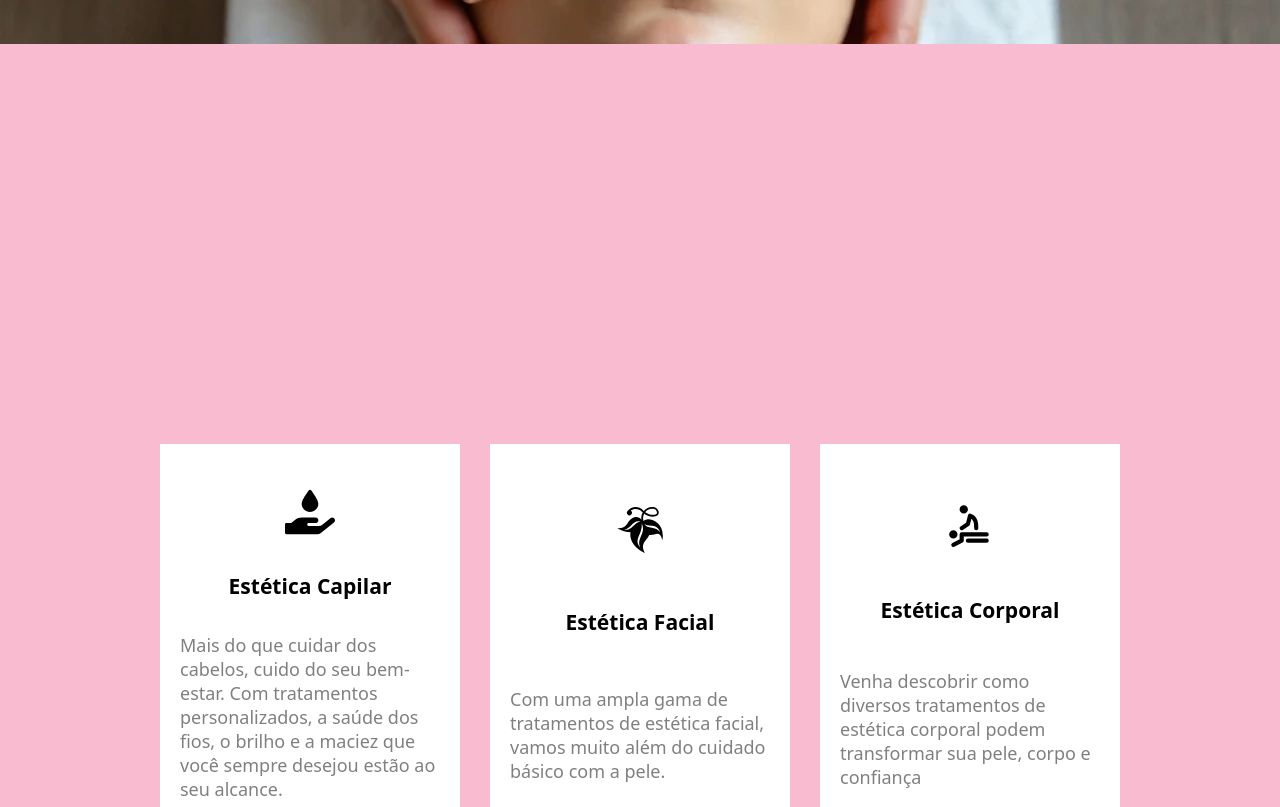
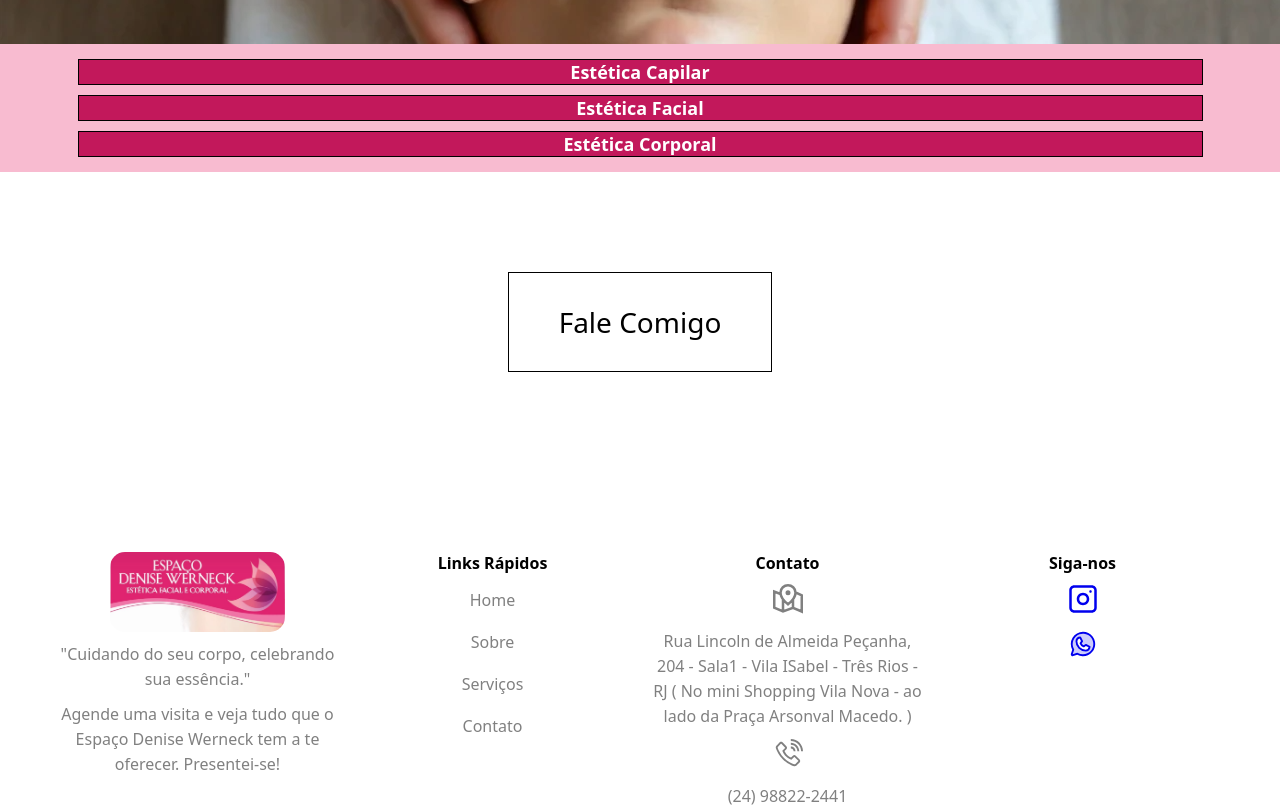
Before and after one commit to luizoscastanheira/projeto-denise-werneck, a Next.js app: page /servicos in a window 1280 px wide. Shown: the part 600-1407 px from the top of the page. Built offline with nearby package versions, Linux system fonts and the light colour scheme.

Commit message:
Update: Page Serviços
Atualizando página de serviços.

```diff
--- a/src/app/servicos/page.js
+++ b/src/app/servicos/page.js
@@ -1,4 +1,5 @@
 import estilos from "./servicos.module.css";
+import Link from "next/link";
 
 import { TbMassage } from "react-icons/tb";
 import { GiVineLeaf } from "react-icons/gi";
@@ -6,9 +7,7 @@ import { FaHandHoldingWater } from "react-icons/fa";
 
 export default function Servicos(){
   return(
-
     <section id={estilos.containerBase}>
-
             <section id={estilos.sectionBanner}>
                 <div id={estilos.boxTextoBanner}>
                     <h1>Meus Serviços</h1>
@@ -16,33 +15,25 @@ export default function Servicos(){
             </section>
 
             <section id={estilos.sectionProcedimentos}>
-
-
               <div className={estilos.card}>
-          <FaHandHoldingWater className={estilos.iconProcedimentos} />
                 <h3>Estética Capilar</h3>
-          <p className={estilos.cardParagrafo}>
-            Mais do que cuidar dos cabelos, cuido do seu bem-estar. Com tratamentos personalizados, a saúde dos fios, o brilho e a maciez que você sempre desejou estão ao seu alcance.
-          </p>
+                <div>
+                  <div></div>
+                  <div></div>
+                </div>
               </div>
               <div className={estilos.card}>
-          <GiVineLeaf className={estilos.iconProcedimentos} />
                 <h3>Estética Facial</h3>
-          <p className={estilos.cardParagrafo}>
-            Com uma ampla gama de tratamentos de estética facial, vamos muito além do cuidado básico com a pele.
-            </p>
               </div>
               <div className={estilos.card}>
-          <TbMassage className={estilos.iconProcedimentos} />
                 <h3>Estética Corporal</h3>
-          <p className={estilos.cardParagrafo}>
-            Venha descobrir como diversos tratamentos de estética corporal podem transformar sua pele, corpo e confiança
-          </p>
               </div>
+            </section>
 
+            <section id={estilos.sectionFaixaServicos}>
+                <Link href="/contato" className={estilos.linkFaixaServicos}>Fale Comigo</Link>
             </section>
 
     </section>
   );
-
 };
--- a/src/app/servicos/servicos.module.css
+++ b/src/app/servicos/servicos.module.css
@@ -21,53 +21,68 @@
     padding: 30px;
 }
 
-/* Estilizando a sectionProcedimento*/
+/* Estilizando a sectionProcedimentos*/
 
 #sectionProcedimentos {
     width: 100%;
-    min-height: 150vh;
     background-color: #F8bbd0;
 
     display: flex;
-    flex-wrap: wrap;
-    gap: 30px;
+    flex-direction: column;
+    gap: 10px;
     justify-content: center;
     align-items: center;
 
+    padding: 15px;
+
 }
 
-.iconProcedimentos{
-    font-size: 50px;
-}
+.card{
+    border: black 1px solid;
+    width: 90%;
 
-.cardParagrafo{
-    color: #808080;
+    & h3{
+        font-size: 18px;
+        color: #FFFF;
+        background-color: #c2185b;
+        text-align: center;
+    }
+
 }
 
 
-.card{
 
-    background-color: #FFFF;
-    width: 300px;
-    height: 400px;
-    padding: 20px;
-    font-size: 18px;
+
+
+
+/* Estilizando a sectionFaixaServicos */
+
+#sectionFaixaServicos{
+    width: 100%;
+    height: 30vh;
+    margin-top: 30px;
 
     display: flex;
-    flex-direction: column;
+    flex-wrap: wrap;
     align-items: center;
-    justify-content: space-evenly;
-    gap: 10px;
+    gap:30px;
+    justify-content: center;
 
-    &:hover {
-        cursor: pointer;
+    font-size: 24px;
+    text-align: center;
+
+}
+
+.linkFaixaServicos{
+    text-decoration: none;
+    font-size: 28px;
+    color: black;
+    border: solid 1px black;
+    padding: 30px 50px;
+    &:hover{
         color: #FFFF;
         background-color: #c2185b;
         border-radius: 15px;
         box-shadow: 5px 5px 10px rgb(102, 43, 43);
-
-        & p{
-            color: #FFFF;
-        }
     }
 }
```
Lines whose indentation alone changed are shown as unchanged.
